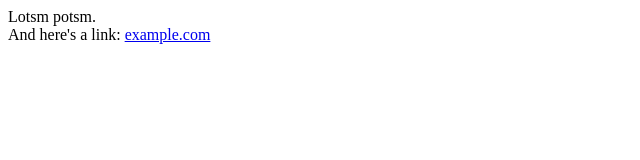
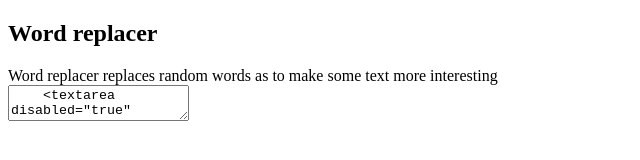
Before and after one commit to iam-py-test/word-replacer, a plain HTML site: page index.html in a window 1280 px wide. Shown: the whole page, without its empty margins (0-640 px from the left). Drawn offline with Linux system fonts and the light colour scheme.

Commit message:
Update index.html

```diff
--- a/index.html
+++ b/index.html
@@ -1,14 +1,18 @@
 <!DOCTYPE html>
 <html>
   <head>
-    <title>My GitHub pages site</title>
+    <title>Word Replacer</title>
     <meta charset="UTF-8">
   </head>
   <body>
+    <h2>Word replacer</h2>
     <div>
-      Lotsm potsm.
-      <br>And here's a link: <a href="https://example.com">example.com</a>
+      Word replacer replaces random words as to make some text more interesting
     </div>
+    <textarea id='input' placeholder='Enter some text here...'>
+    <textarea disabled="true" id='output' placeholder="Output text here...">
+
+    </textarea>
     <script src="script.js"></script>
   </body>
   </html>
```
